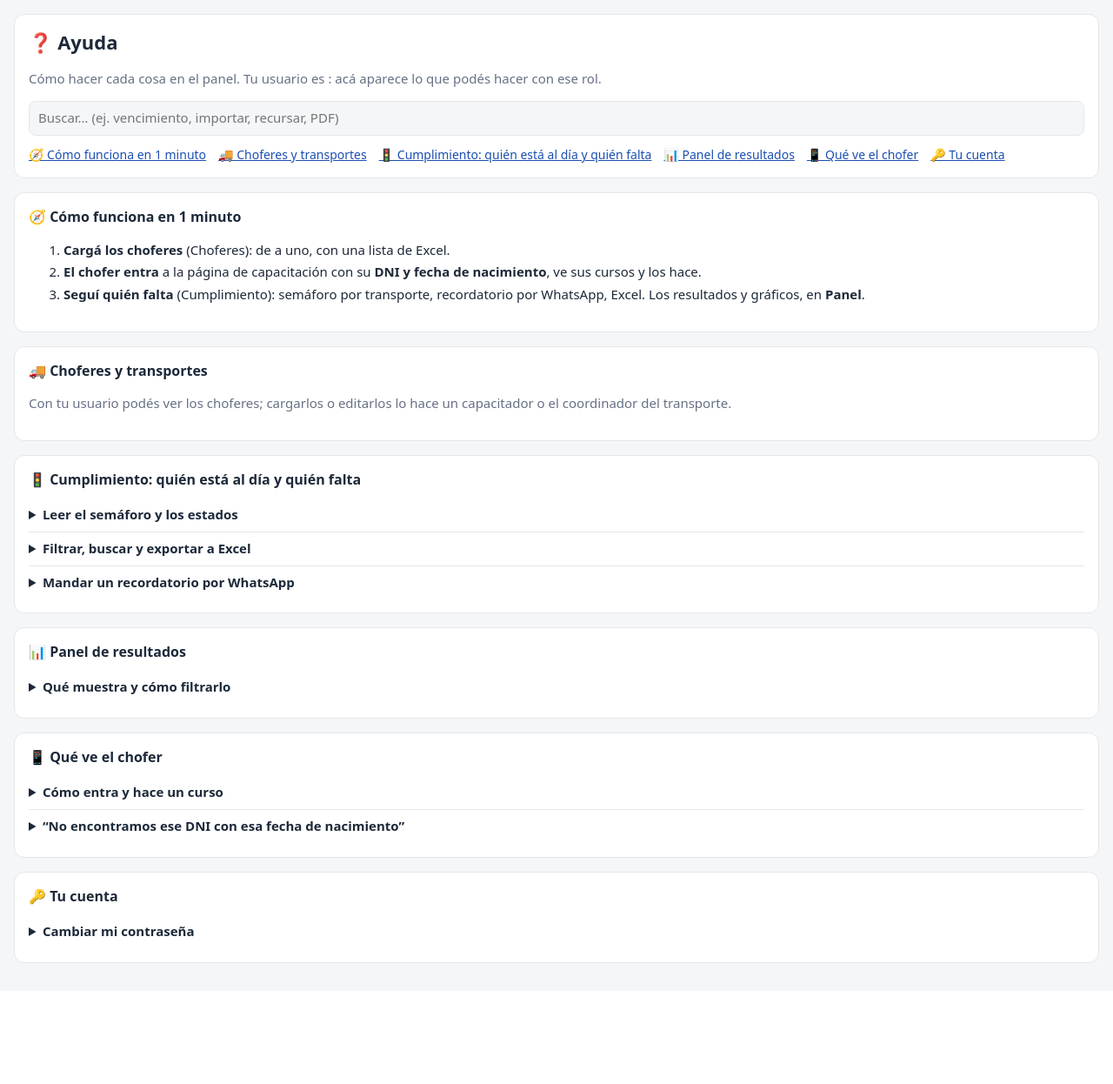
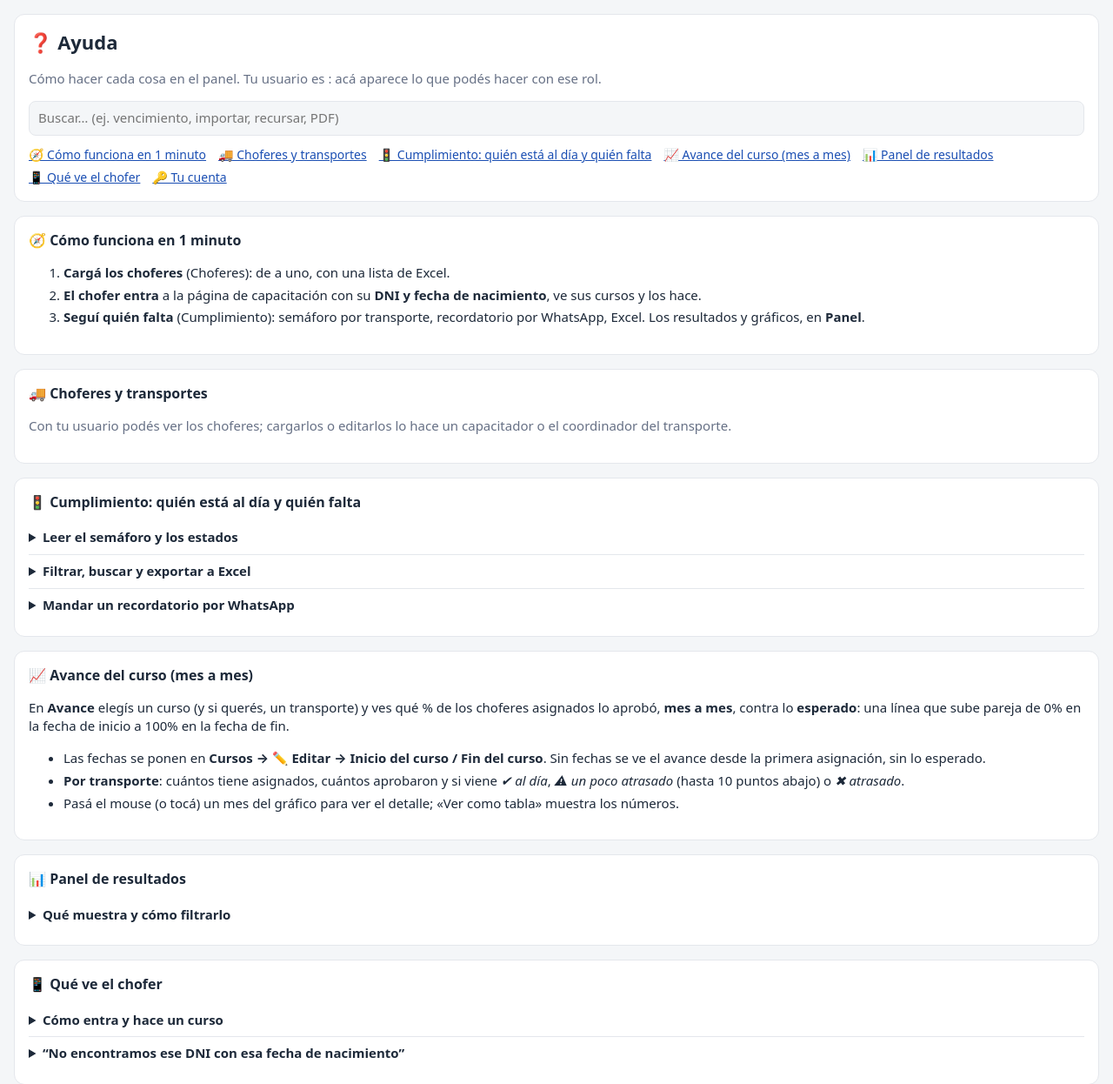
Before and after one commit to yimgame/capacitaciones, a FastAPI app: template panel/app/templates/ayuda.html in a window 1280 px wide. Shown: the part 43-1289 px from the top of the page at 87% size. Before the commit the page ends 1150 px from the top, so only its background shows below. Run offline with FastAPI, Linux system fonts and the light colour scheme; the template is opened without the code that fills it, so the values that code supplies are empty; parts of the project's set-up code (start-up, migrations or seed data) failed here and were passed over.

Commit message:
Avance del curso mes a mes: real contra esperado, por transporte y global
- Cursos: fecha de inicio y de fin (período). Lo esperado sube parejo de 0% al inicio a 100% al fin.
- Página «Avance»: KPIs (avance, esperado a hoy, faltan), gráfico mes a mes real vs esperado con tooltip
  y vista de tabla, y tabla por transporte con barra y estado (al día / un poco atrasado / atrasado).
- El coordinador ve solo su transporte. Un chofer cuenta desde su primer aprobado posterior a la asignación.

Co-Authored-By: Claude Opus 5.5 <noreply@anthropic.com>

```diff
--- a/panel/app/cursos.py
+++ b/panel/app/cursos.py
@@ -148,6 +148,7 @@ _NOMBRES = {"titulo": "título", "descripcion": "descripción", "acceso": "quié
             "vigencia_meses": "vigencia", "vence_fecha": "fecha de vencimiento", "vigencia_desde": "cómo se cuenta la vigencia",
             "atencion": "control de atención", "mostrar_camara": "mostrar cámara", "examen": "evaluación",
             "min_segundos": "tiempo mínimo", "orden": "orden", "preguntas_por_examen": "preguntas por examen",
+            "periodo_inicio": "fecha de inicio", "periodo_fin": "fecha de fin",
             "diploma": "diploma", "diploma_emisor": "quién emite el diploma", "diploma_firma_nombre": "firma del diploma",
             "aprobacion": "% para aprobar"}
 
@@ -301,6 +302,13 @@ def actualizar(slug, f):
         pass
     curso["material"] = texto_a_material(f.get("material", ""))
     curso["diploma"] = f.get("diploma") == "1"
+    for k in ("periodo_inicio", "periodo_fin"):         # período del curso (para el avance mes a mes)
+        try:
+            curso[k] = date.fromisoformat(str(f.get(k) or "")).isoformat()
+        except ValueError:
+            curso[k] = ""
+    if curso["periodo_inicio"] and curso["periodo_fin"] and curso["periodo_fin"] <= curso["periodo_inicio"]:
+        raise ValueError("La fecha de fin del curso tiene que ser posterior a la de inicio.")
     for k in ("diploma_emisor", "diploma_firma_nombre", "diploma_firma_cargo"):
         curso[k] = " ".join(str(f.get(k) or "").split())[:80]
     # títulos y orden de los videos (v_titulo_<id>, v_orden_<id>)
--- a/panel/app/main.py
+++ b/panel/app/main.py
@@ -688,6 +688,23 @@ def cumplimiento_api(req: Request, transporte: str = "", curso: str = "", estado
             "reglas": [r for r in padron.reglas() if not _solo_transporte(u) or r["transporte_id"] == _solo_transporte(u)]}
 
 
+@app.get(PREFIJO + "/avance", response_class=HTMLResponse)
+def avance_pagina(req: Request):
+    u = _requiere(req)
+    return plantillas.TemplateResponse(req, "avance.html", {
+        "u": u, "cursos": cursos.listar(),
+        "transportes": [t for t in padron.transportes() if not _solo_transporte(u) or t["id"] == _solo_transporte(u)]})
+
+
+@app.get(PREFIJO + "/api/avance")
+def avance_api(req: Request, curso: str = "", transporte: str = ""):
+    u = _requiere(req)
+    c = cursos.obtener(curso)
+    if not c:
+        raise HTTPException(404, "No existe ese curso")
+    return padron.avance(c, examen.resultados(), transporte_id=_solo_transporte(u) or _int(transporte))
+
+
 @app.get(PREFIJO + "/cumplimiento.csv")
 def cumplimiento_csv(req: Request, transporte: str = "", curso: str = "", estado: str = "", jrt: str = ""):
     import csv
--- a/panel/app/padron.py
+++ b/panel/app/padron.py
@@ -468,6 +468,79 @@ def cumplimiento(resultados, transporte_id=None, curso=None, dni=None, jrt=None)
     return filas
 
 
+def _fin_de_mes(d):
+    return _sumar_meses(d.replace(day=1), 1) - timedelta(days=1)
+
+
+def avance(curso, resultados, transporte_id=None, hoy=None):
+    """Avance de un curso en su período (fecha de inicio y de fin del curso; si no tiene, desde la primera
+    asignación hasta hoy): % de los asignados que aprobó, mes a mes, contra lo esperado (lineal de 0% al
+    inicio a 100% al fin). También por transporte y global. Un chofer cuenta desde su primer aprobado válido
+    (posterior a su asignación o a su último recursar)."""
+    hoy = hoy or datetime.now(TZ).date()
+    filas_ = []
+    with closing(con()) as c:
+        sql = """SELECT a.dni, a.desde, a.limite, ch.transporte_id, t.nombre AS transporte FROM asignaciones a
+                 JOIN choferes ch ON ch.dni = a.dni LEFT JOIN transportes t ON t.id = ch.transporte_id
+                 WHERE ch.activo = 1 AND a.curso = ?"""
+        args = [curso["slug"]]
+        if transporte_id:
+            sql += " AND ch.transporte_id = ?"
+            args.append(transporte_id)
+        filas_ = [dict(r) for r in c.execute(sql, args)]
+    aprobados = {}
+    for r in sorted((r for r in resultados if r["curso"] == curso["slug"] and r["aprobado"]), key=lambda r: r["fecha"]):
+        aprobados.setdefault(r["dni"], []).append(_fecha_local(r["fecha"]))
+    for f in filas_:
+        desde = _fecha_local(f["desde"])
+        f["aprobo"] = next((x.date() for x in aprobados.get(f["dni"], []) if x >= desde), None)
+    def fecha(s):
+        try:
+            return date.fromisoformat(str(s)[:10]) if s else None
+        except ValueError:
+            return None
+    inicio = fecha(curso.get("periodo_inicio")) or min((_fecha_local(f["desde"]).date() for f in filas_), default=hoy)
+    fin = fecha(curso.get("periodo_fin"))
+    con_periodo = bool(curso.get("periodo_inicio") and fin)
+    fin = fin or max(hoy, inicio)
+    total = len(filas_)
+
+    def esperado(d):
+        if not con_periodo or fin <= inicio:
+            return None
+        return round(max(0.0, min(1.0, (d - inicio).days / (fin - inicio).days)) * 100, 1)
+
+    def pct(n, t):
+        return round(n * 100 / t, 1) if t else None
+
+    meses, m = [], inicio.replace(day=1)
+    while m <= fin and len(meses) < 36:
+        futuro = m > hoy
+        parcial = not futuro and _fin_de_mes(m) > hoy and fin > hoy      # mes en curso: real y esperado a hoy
+        corte = min(_fin_de_mes(m), fin, hoy) if parcial else min(_fin_de_mes(m), fin)
+        n = sum(1 for f in filas_ if f["aprobo"] and f["aprobo"] <= corte)
+        en_mes = sum(1 for f in filas_ if f["aprobo"] and m <= f["aprobo"] <= corte)
+        meses.append({"mes": m.isoformat()[:7], "corte": corte.isoformat(), "aprobados_mes": None if futuro else en_mes,
+                      "aprobados": None if futuro else n, "real": None if futuro else pct(n, total),
+                      "esperado": esperado(corte), "parcial": parcial})
+        m = _sumar_meses(m, 1)
+    hoy_corte = min(hoy, fin)
+    grupos = {}
+    for f in filas_:
+        g = grupos.setdefault(f["transporte_id"], {"transporte_id": f["transporte_id"],
+                                                    "transporte": f["transporte"] or "Sin transporte", "total": 0, "aprobados": 0})
+        g["total"] += 1
+        g["aprobados"] += 1 if f["aprobo"] and f["aprobo"] <= hoy_corte else 0
+    esp_hoy = esperado(hoy_corte)
+    por_transporte = sorted(({**g, "real": pct(g["aprobados"], g["total"]), "esperado": esp_hoy} for g in grupos.values()),
+                            key=lambda g: (g["real"], g["transporte"]))
+    hechos = sum(1 for f in filas_ if f["aprobo"] and f["aprobo"] <= hoy_corte)
+    return {"curso": curso["slug"], "titulo": curso["titulo"], "inicio": inicio.isoformat(), "fin": fin.isoformat(),
+            "con_periodo": con_periodo, "total": total, "aprobados": hechos, "real": pct(hechos, total),
+            "esperado": esp_hoy, "faltan": total - hechos, "dias_restantes": (fin - hoy).days if fin >= hoy else 0,
+            "meses": meses, "por_transporte": por_transporte}
+
+
 def resumen_cumplimiento(filas):
     """Semáforo por transporte."""
     grupos = {}
--- a/panel/app/templates/ayuda.html
+++ b/panel/app/templates/ayuda.html
@@ -180,6 +180,17 @@ Ver [Ley de Tránsito 24.449](https://www.argentina.gob.ar/normativa/nacional/no
       Si no aparece, el chofer no tiene celular cargado (o no es válido).</p></details>
 </section>
 
+<section class="tarjeta" id="s-avance">
+  <h2>📈 Avance del curso (mes a mes)</h2>
+  <p>En <b>Avance</b> elegís un curso (y si querés, un transporte) y ves qué % de los choferes asignados lo aprobó, <b>mes a mes</b>,
+    contra lo <b>esperado</b>: una línea que sube pareja de 0% en la fecha de inicio a 100% en la fecha de fin.</p>
+  <ul>
+    <li>Las fechas se ponen en <b>Cursos → ✏️ Editar → Inicio del curso / Fin del curso</b>. Sin fechas se ve el avance desde la primera asignación, sin lo esperado.</li>
+    <li><b>Por transporte</b>: cuántos tiene asignados, cuántos aprobaron y si viene <i>✔ al día</i>, <i>⚠ un poco atrasado</i> (hasta 10 puntos abajo) o <i>✖ atrasado</i>.</li>
+    <li>Pasá el mouse (o tocá) un mes del gráfico para ver el detalle; «Ver como tabla» muestra los números.</li>
+  </ul>
+</section>
+
 <section class="tarjeta" id="s-panel">
   <h2>📊 Panel de resultados</h2>
   <details><summary>Qué muestra y cómo filtrarlo</summary>
--- a/panel/app/templates/base.html
+++ b/panel/app/templates/base.html
@@ -14,6 +14,7 @@
   <nav>
     <a href="{{ P }}/">Panel</a>
     <a href="{{ P }}/cumplimiento">Cumplimiento</a>
+    <a href="{{ P }}/avance">Avance</a>
     <a href="{{ P }}/choferes">Choferes</a>
     {% if 'cursos' in u.puede %}<a href="{{ P }}/cursos">Cursos</a>{% endif %}
     {% if 'usuarios' in u.puede %}<a href="{{ P }}/usuarios">Usuarios</a>{% endif %}
--- a/panel/app/templates/curso_editar.html
+++ b/panel/app/templates/curso_editar.html
@@ -47,6 +47,10 @@
       <option value="version" {{ 'selected' if c.vigencia_desde == 'version' }}>La fecha de la versión del curso (fecha igual para todos)</option>
     </select>
       <span class="suave" id="corte-txt">{% if corte %}Con la versión v{{ c.version or 1 }} vence el <b>{{ corte.strftime('%d/%m/%Y') }}</b>: lo aprobado antes de esa fecha vence ese día.{% endif %}</span></label>
+  </div>
+  <div class="dos-col">
+    <label>Inicio del curso <span class="suave">(para el avance mes a mes)</span><input type="date" name="periodo_inicio" value="{{ c.periodo_inicio or '' }}"></label>
+    <label>Fin del curso <span class="suave">(para esa fecha tendrían que haberlo aprobado todos)</span><input type="date" name="periodo_fin" value="{{ c.periodo_fin or '' }}"></label>
   </div>
   <label class="switch"><input type="checkbox" name="habilitado" value="1" {{ 'checked' if c.habilitado }}> Curso habilitado (visible para los choferes)</label>
   <label class="switch"><input type="checkbox" name="mostrar_camara" value="1" {{ 'checked' if c.mostrar_camara }}> Mostrar al chofer la cámara y el indicador de atención (destildado: no ve nada, pero se mide igual)</label>
```
Also changed, not shown: panel/app/templates/avance.html (added, +151 -0 lines).
